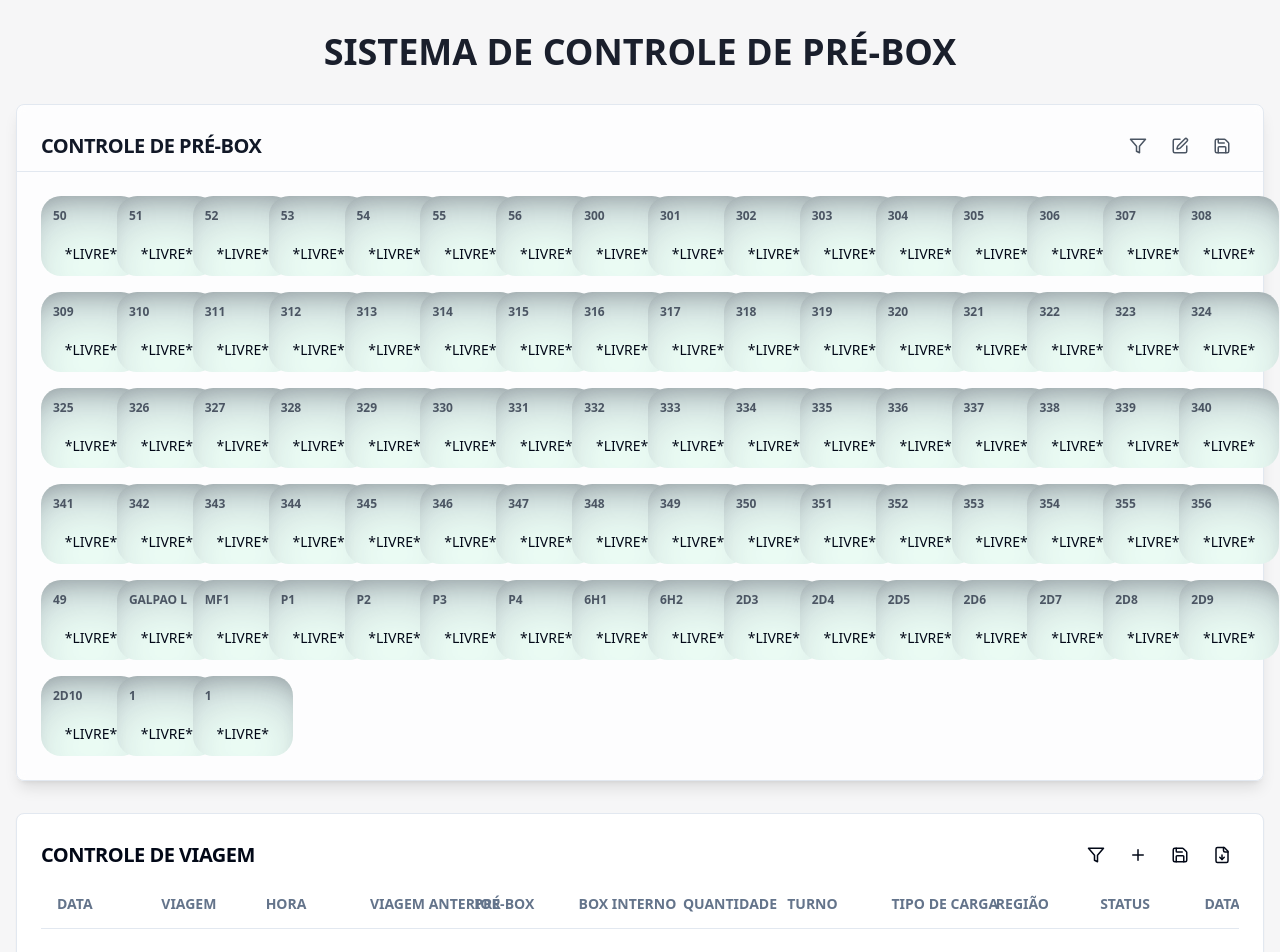
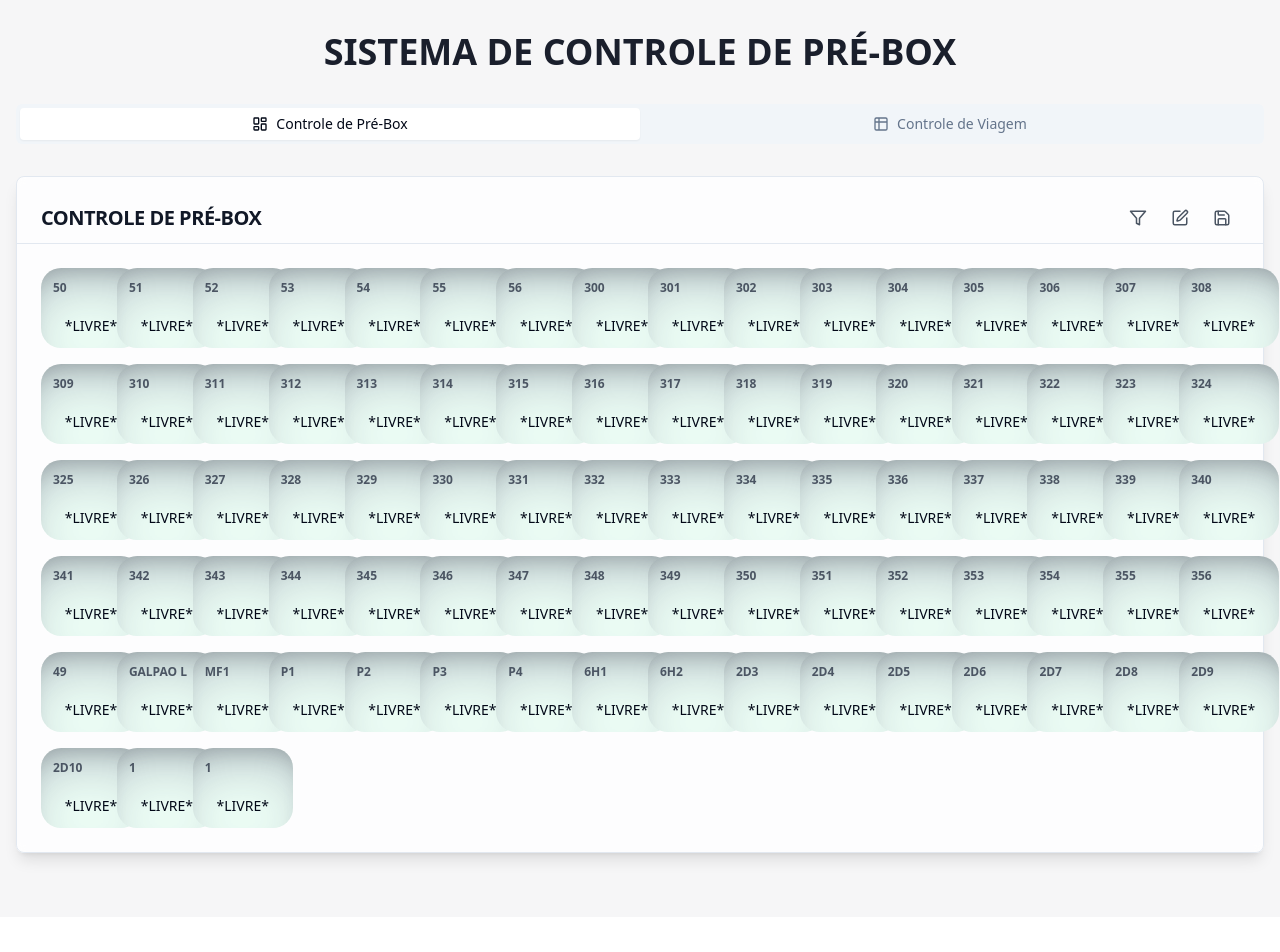
Before and after one commit to CarlosTh0/ControleCabine, a React (Vite) app: page / in a window 1280 px wide. Shown: the top 952 px of the page. After the commit the page ends 917 px from the top, so only its background shows below. Built offline with nearby package versions, Linux system fonts and the light colour scheme.

Commit message:
feat: Add tabbed table functionality
Implement the ability to display tables in separate tabs.

```diff
--- a/src/pages/Index.tsx
+++ b/src/pages/Index.tsx
@@ -3,6 +3,8 @@ import { useState, useEffect } from 'react';
 import BoxGrid from "@/components/BoxGrid";
 import ControlTable from "@/components/ControlTable";
 import { Toaster } from "@/components/ui/toaster";
+import { Tabs, TabsContent, TabsList, TabsTrigger } from "@/components/ui/tabs";
+import { LayoutDashboard, Table2 } from "lucide-react";
 
 interface ControlEntry {
   date: string;
@@ -44,18 +46,30 @@ const Index = () => {
           SISTEMA DE CONTROLE DE PRÉ-BOX
         </h1>
 
-        {/* BoxGrid container without sticky positioning */}
-        <div className="mb-8">
-          <BoxGrid tableEntries={tableEntries} />
-        </div>
+        <Tabs defaultValue="prebox" className="w-full">
+          <TabsList className="grid w-full grid-cols-2 mb-8">
+            <TabsTrigger value="prebox" className="flex items-center gap-2">
+              <LayoutDashboard className="w-4 h-4" />
+              Controle de Pré-Box
+            </TabsTrigger>
+            <TabsTrigger value="viagem" className="flex items-center gap-2">
+              <Table2 className="w-4 h-4" />
+              Controle de Viagem
+            </TabsTrigger>
+          </TabsList>
 
-        {/* Tabela de Controle de Viagem com espaço extra abaixo */}
-        <div className="mb-16">
-          <ControlTable
-            onEntryChange={handleTableEntriesChange}
-            tableTitle="CONTROLE DE VIAGEM"
-          />
-        </div>
+          <TabsContent value="prebox" className="mb-8">
+            <BoxGrid tableEntries={tableEntries} />
+          </TabsContent>
+
+          <TabsContent value="viagem" className="mb-16">
+            <ControlTable
+              onEntryChange={handleTableEntriesChange}
+              tableTitle="CONTROLE DE VIAGEM"
+            />
+          </TabsContent>
+        </Tabs>
+
         <Toaster />
       </div>
     </div>
```
